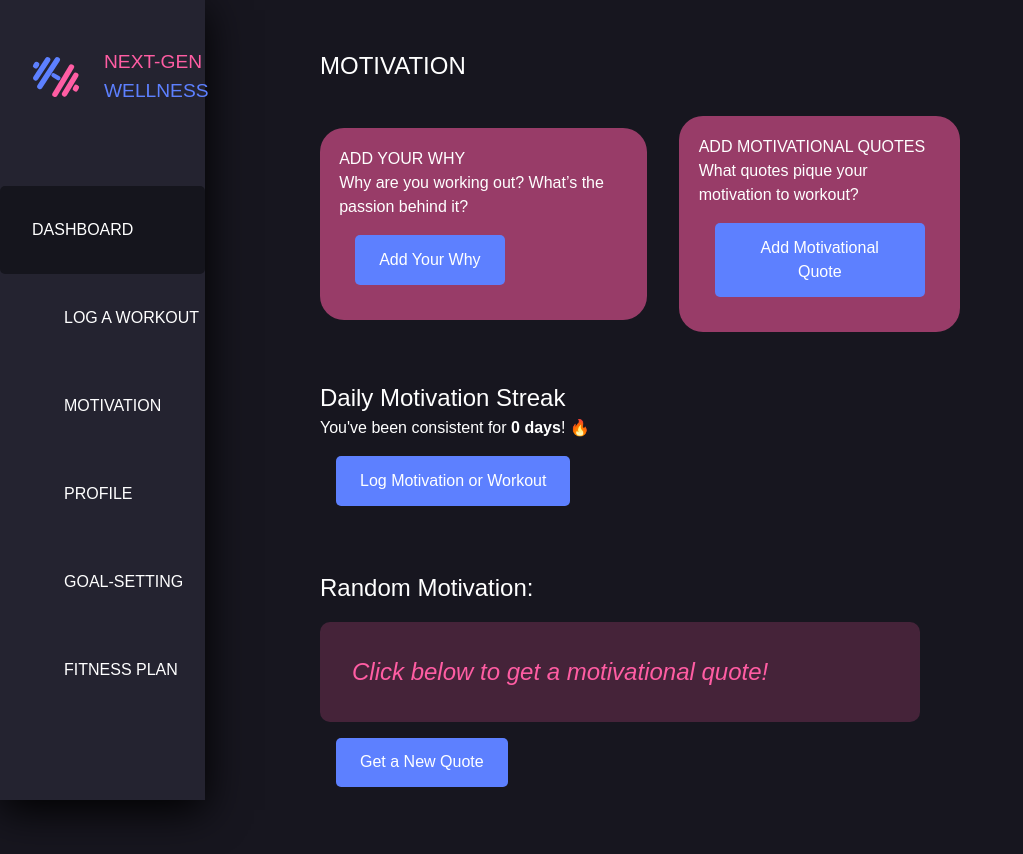
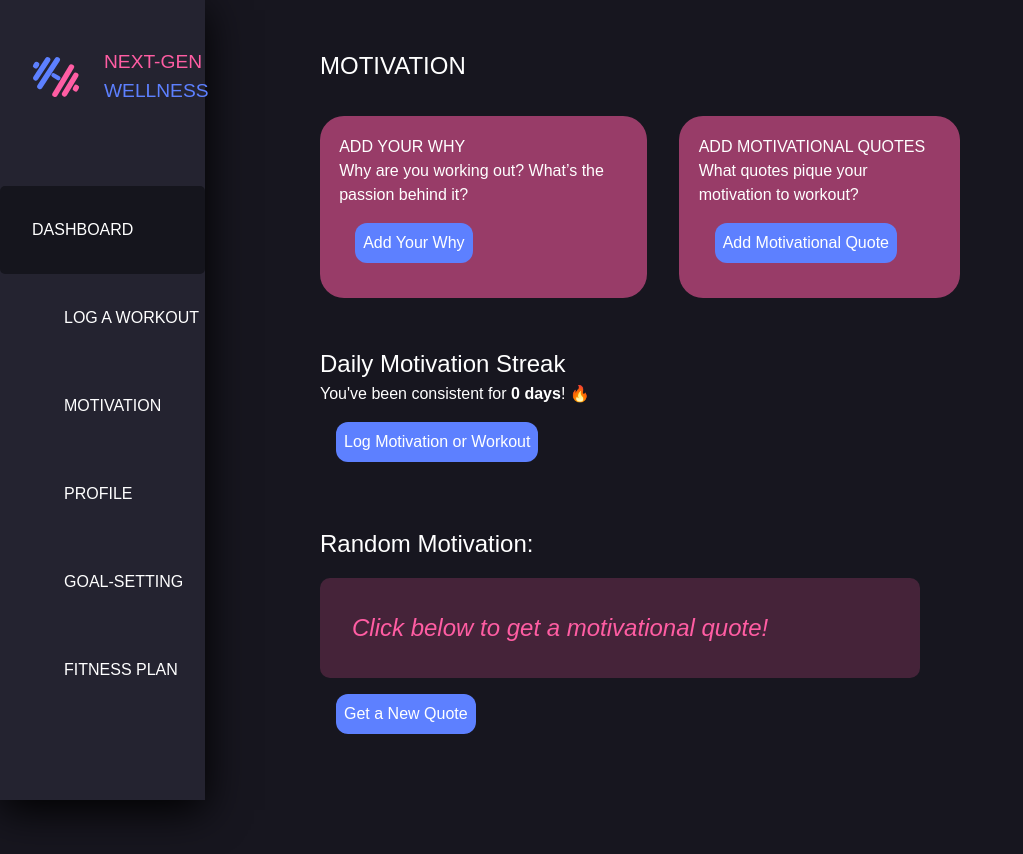
Before and after one commit to RiaChacko/NextGenWellness, a React (Vite) app: page /motivation in a window 1280 px wide. Shown: the top 854 px of the page, without its empty margins (0-1023 px from the left). Built offline with nearby package versions, Linux system fonts and the light colour scheme; a web font is replaced by a local one.

Commit message:
Added two new sections to motivation page (streaks/random quotes)

```diff
--- a/src/pages/Motivation.css
+++ b/src/pages/Motivation.css
@@ -177,18 +177,10 @@ input[type="file"] {
     margin: 0;
 }
 
-button {
+.random-quote-container button{
     background-color: #5D80FF;
-    color: white;
-    padding: 0.8rem 1.5rem;
-    border: none;
-    border-radius: 5px;
-    cursor: pointer;
-    font-size: 1rem;
-    margin-top: 1rem;
-    transition: background-color 0.3s ease;
 }
 
-button:hover {
-    background-color: #4B70D1;
+.random-quote-container button:hover{
+    cursor: pointer;
 }
```
